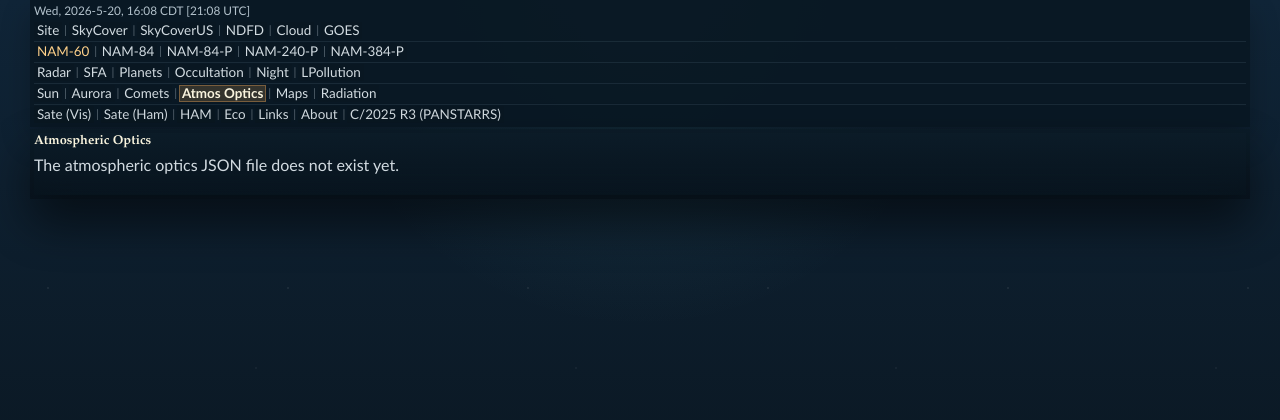
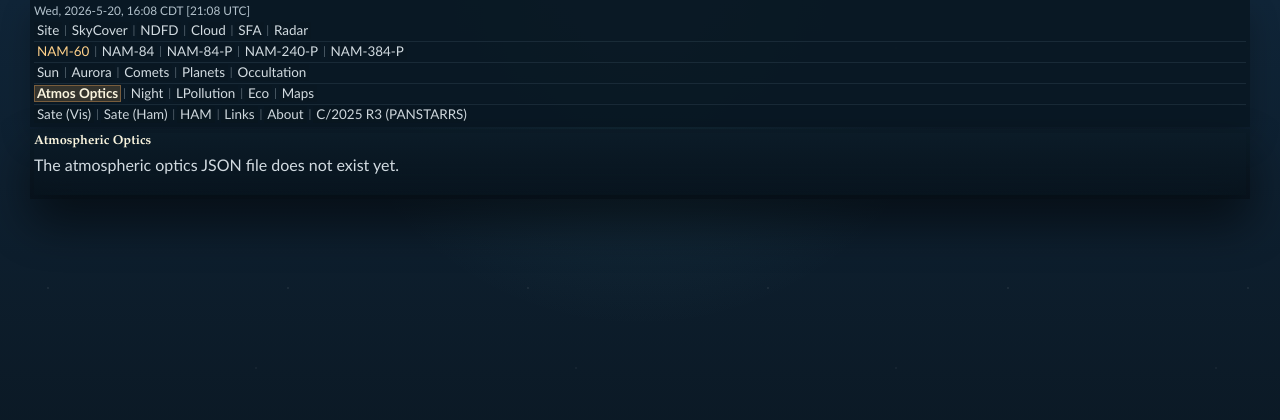
Before and after one commit to drzh/astro, a PHP site: page /atmos_optics.php in a window 1280 px wide. Shown: the top 420 px of the page. Run offline with PHP 8.4, Linux system fonts and the light colour scheme.

Commit message:
update layout

```diff
--- a/atmos_optics.php
+++ b/atmos_optics.php
@@ -82,11 +82,11 @@ $probability_band_class = static function ($value) {
     return 'atmos-optics-probability--red';
 };
 
-$render_probability_chip = static function ($value) use ($format_decimal, $probability_band_class) {
+$render_probability_chip = static function ($value) use ($format_percent, $probability_band_class) {
     $classes = 'atmos-optics-probability ' . $probability_band_class($value);
 
     return '<span class="' . htmlspecialchars($classes, ENT_QUOTES, 'UTF-8') . '">' .
-        htmlspecialchars($format_decimal($value), ENT_QUOTES, 'UTF-8') .
+        htmlspecialchars($format_percent($value), ENT_QUOTES, 'UTF-8') .
         '</span>';
 };
 
@@ -259,7 +259,7 @@ if ($latitude !== null && $longitude !== null) {
       <tr>
         <td class="<?php echo $row_class; ?>"><?php echo htmlspecialchars($label, ENT_QUOTES, 'UTF-8'); ?></td>
         <td class="<?php echo $row_class; ?>"><?php echo $render_current_probability($current_probability, $reason); ?></td>
-        <td class="<?php echo $row_class; ?>"><?php echo htmlspecialchars($format_decimal($confidence), ENT_QUOTES, 'UTF-8'); ?></td>
+        <td class="<?php echo $row_class; ?>"><?php echo htmlspecialchars($format_percent($confidence), ENT_QUOTES, 'UTF-8'); ?></td>
         <td class="<?php echo $row_class; ?>"><?php echo $timeline_summary; ?></td>
       </tr>
       <?php endforeach; ?>
--- a/includes/layout.php
+++ b/includes/layout.php
@@ -483,10 +483,10 @@ if (!function_exists('astro_menu_rows')) {
             array(
                 array('href' => '/index.php', 'label' => 'Site'),
                 array('href' => '/skycover.php', 'label' => 'SkyCover', 'disabled' => astro_feature_disabled('config/tgsky.off')),
-                array('href' => '/skycoverus.php', 'label' => 'SkyCoverUS', 'disabled' => astro_feature_disabled('config/tgskyus.off')),
                 array('href' => '/ndfd.php', 'label' => 'NDFD'),
                 array('href' => '/cloud.php', 'label' => 'Cloud'),
-                array('href' => '/goes.php', 'label' => 'GOES', 'disabled' => astro_feature_disabled('config/tggoes.off')),
+                array('href' => '/sfa.php', 'label' => 'SFA'),
+                array('href' => '/radar.php', 'label' => 'Radar'),
             ),
             array(
                 array('href' => '/nam60.php', 'label' => 'NAM-60', 'disabled' => astro_feature_disabled('config/tgnam60.off'), 'extra_class' => 'alert'),
@@ -496,26 +496,23 @@ if (!function_exists('astro_menu_rows')) {
                 array('href' => '/nam384p.php', 'label' => 'NAM-384-P'),
             ),
             array(
-                array('href' => '/radar.php', 'label' => 'Radar'),
-                array('href' => '/sfa.php', 'label' => 'SFA'),
-                array('href' => '/planets.php', 'label' => 'Planets'),
-                array('href' => '/table/table.php?tb=occultation.txt', 'label' => 'Occultation'),
-                array('href' => '/daynight.php', 'label' => 'Night'),
-                array('href' => '/light_pollution/lp.php', 'label' => 'LPollution'),
-            ),
-            array(
                 array('href' => '/sun.php', 'label' => 'Sun'),
                 array('href' => '/aurora.php', 'label' => 'Aurora'),
                 array('href' => '/table/table.php?tb=cobs.commet.list.observed.json.txt', 'label' => 'Comets'),
+                array('href' => '/planets.php', 'label' => 'Planets'),
+                array('href' => '/table/table.php?tb=occultation.txt', 'label' => 'Occultation'),
+            ),
+            array(
                 array('href' => '/atmos_optics.php', 'label' => 'Atmos Optics'),
+                array('href' => '/daynight.php', 'label' => 'Night'),
+                array('href' => '/light_pollution/lp.php', 'label' => 'LPollution'),
+                array('href' => '/economy.php', 'label' => 'Eco'),
                 array('href' => '/map.php', 'label' => 'Maps'),
-                array('href' => '/table/table.php?tb=radnet.ft_worth.txt', 'label' => 'Radiation'),
             ),
             array(
                 array('href' => '/satellite_ha.php?sat=All&mag=3&max=20', 'label' => 'Sate (Vis)'),
                 array('href' => '/satellite.php?sat=ALL_PRI&max=20', 'label' => 'Sate (Ham)'),
                 array('href' => '/ham.php', 'label' => 'HAM'),
-                array('href' => '/economy.php', 'label' => 'Eco'),
                 array('href' => '/link.php', 'label' => 'Links'),
                 array('href' => '/about.php', 'label' => 'About'),
                 array('href' => '/table/table.php?tb=C_2025_R3_PANSTARRS.rise_set.2025.CDT.table.txt', 'label' => 'C/2025 R3 (PANSTARRS)'),
```
Also changed, not shown: satellite/satslist.csv.
